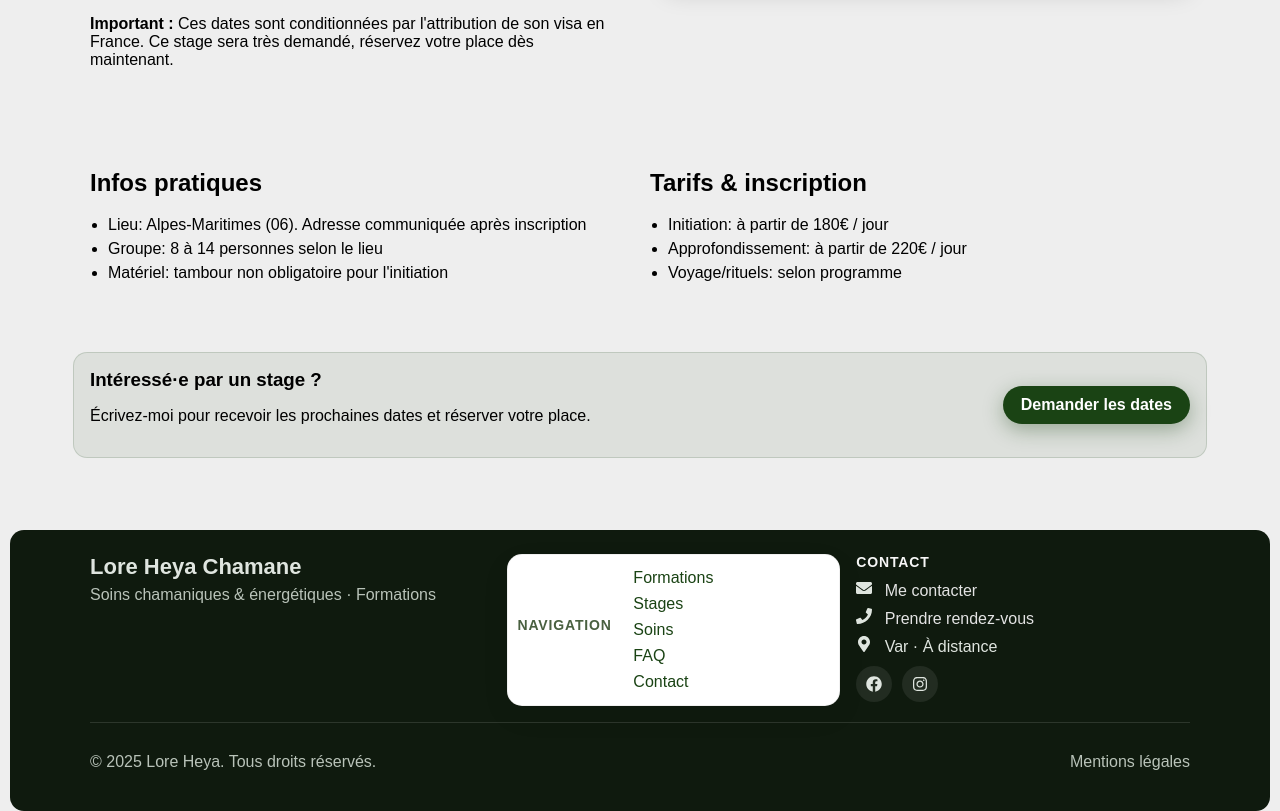
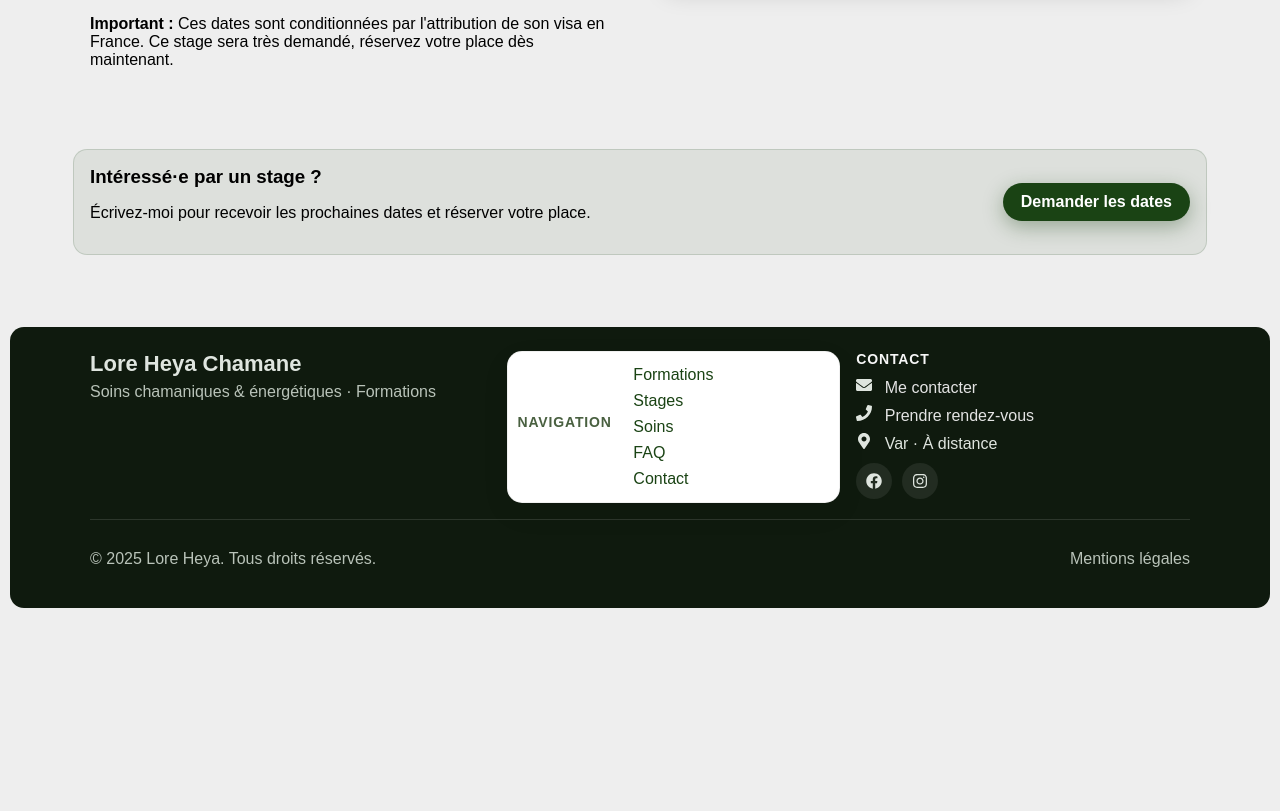
Before and after one commit to este0207/LoreHeya-WebSite, a Next.js app: page /stages in a window 1280 px wide. Shown: the part 1219-2030 px from the top of the page. After the commit the page ends 1827 px from the top, so only its background shows below. Built offline with nearby package versions, Linux system fonts and the light colour scheme; a web font is replaced by a local one.

Commit message:
fix stage

```diff
--- a/src/app/stages/page.tsx
+++ b/src/app/stages/page.tsx
@@ -104,27 +104,6 @@ export default function StagesPage() {
         </div>
       </section>
 
-      {/* Infos pratiques */}
-      <section className="section">
-        <div className="container grid-2">
-          <div className="flow">
-            <h2>Infos pratiques</h2>
-            <ul className="list">
-              <li>Lieu: Alpes-Maritimes (06). Adresse communiquée après inscription</li>
-              <li>Groupe: 8 à 14 personnes selon le lieu</li>
-              <li>Matériel: tambour non obligatoire pour l'initiation</li>
-            </ul>
-          </div>
-          <div className="flow">
-            <h2>Tarifs & inscription</h2>
-            <ul className="list">
-              <li>Initiation: à partir de 180€ / jour</li>
-              <li>Approfondissement: à partir de 220€ / jour</li>
-              <li>Voyage/rituels: selon programme</li>
-            </ul>
-          </div>
-        </div>
-      </section>
 
       {/* CTA */}
       <section className="section">
```
